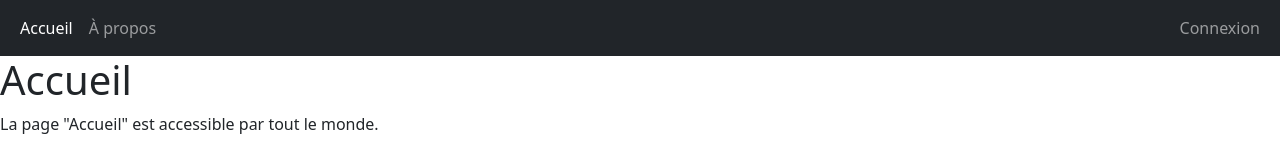
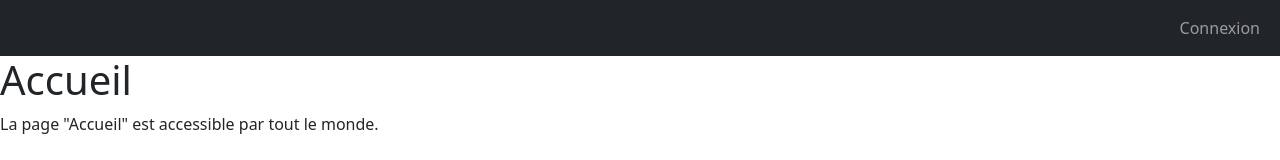
Before and after one commit to DevlooJeremy/appweb_trpr03, a Vue app: page / in a window 1280 px wide. Shown: the top 160 px of the page. Built offline with nearby package versions, Linux system fonts and the light colour scheme.

Commit message:
completed navBar Test

```diff
--- a/src/App.vue
+++ b/src/App.vue
@@ -1,13 +1,26 @@
 <script setup lang="ts">
-import { RouterView } from 'vue-router'
+import { RouterView, useRouter } from 'vue-router'
 import NavigationBar from './components/NavigationBar.vue'
+import { useAuthStore } from './stores/authStore'
+import { computed } from 'vue'
+
+const authStore = useAuthStore();
+const router = useRouter();
+const isLoggedIn = computed(() => authStore.isLoggedIn)
+
+function logout() {
+  authStore.logout()
+  router.push({
+    name: 'Login'
+  })
+}
 </script>
 
 <template>
   <header>
     <div>
       <!-- Le composant NavigationBar est affiché sur toutes les pages de l'application. Il contient des liens de navigation. Voir son contenu dans le fichier src/components/NavigationBar.vue -->
-      <NavigationBar />
+      <NavigationBar :isLoggedIn="isLoggedIn" @logout="logout"/>
     </div>
   </header>
   <main>
--- a/src/components/NavigationBar.vue
+++ b/src/components/NavigationBar.vue
@@ -1,19 +1,21 @@
 <script setup lang="ts">
-import { computed } from 'vue'
-import { useAuthStore } from '../stores/authStore'
-import { useRouter } from 'vue-router'
+import { useRouter } from 'vue-router';
 
-const authStore = useAuthStore()
+
 const router = useRouter()
 
-const isLoggedIn = computed(() => authStore.isLoggedIn)
+const props = defineProps({
+  isLoggedIn: Boolean
+})
 
-function logout() {
-  authStore.logout()
-  router.push({
-    name: 'Login'
-  })
+const emit = defineEmits<{
+  (event: 'logout'): void
+}>()
+
+function onLogout() {
+  emit('logout')
 }
+
 </script>
 
 <template>
@@ -21,26 +23,12 @@ function logout() {
     <div class="container-fluid">
       <div class="navbar-nav mr-auto">
         <!-- Le ":class={...}" veut dire si la route est égal à 'Home' alors "active" de bootstrap sera ajoutée à l'attribut "class". Ce qui aura comme effet de mettre en évidence l'option du menu. -->
-        <RouterLink
-          class="nav-link"
-          :class="{ active: $route.name == 'Home' }"
-          :to="{ name: 'Home' }"
-        >
-          Accueil
-        </RouterLink>
-        <RouterLink
-          class="nav-link"
-          :class="{ active: $route.name == 'About' }"
-          :to="{ name: 'About' }"
-        >
-          À propos
-        </RouterLink>
 
         <!-- La page Profile n'est accessible que si l'utilisateur est connecté (v-if). Voir la propriété calculée isLoggedIn() qui retourne la valeur de la propriété isLoggedIn du store. -->
         <RouterLink
           class="nav-link"
           :class="{ active: $route.name == 'Class' }"
-          v-if="isLoggedIn"
+          v-if="props.isLoggedIn"
           :to="{ name: 'Class' }"
         >
           Classe
@@ -50,13 +38,13 @@ function logout() {
         <div class="navbar-nav ml-auto">
           <RouterLink
             class="nav-link"
-            v-if="isLoggedIn"
+            v-if="props.isLoggedIn"
             :class="{ active: $route.name == 'Profile' }"
             :to="{ name: 'Profile'}"
           >
             Profile
           </RouterLink>
-          <a class="nav-link" @click="logout" v-if="isLoggedIn" href="#">
+          <a class="nav-link" @click="onLogout" v-if="props.isLoggedIn" href="#">
             Se déconnecter
           </a>
           <RouterLink
```
Also changed, not shown: 1 other file (tests, documents, lock files or other folders).
